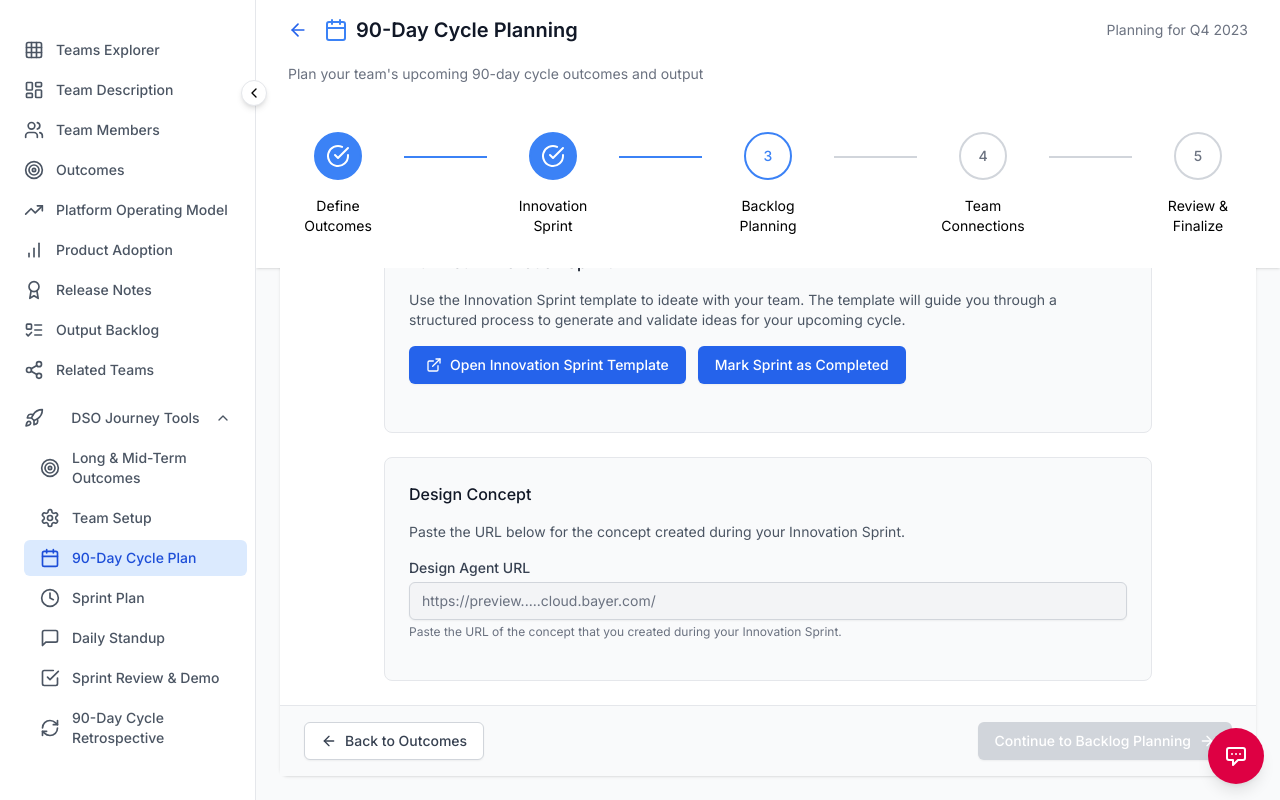
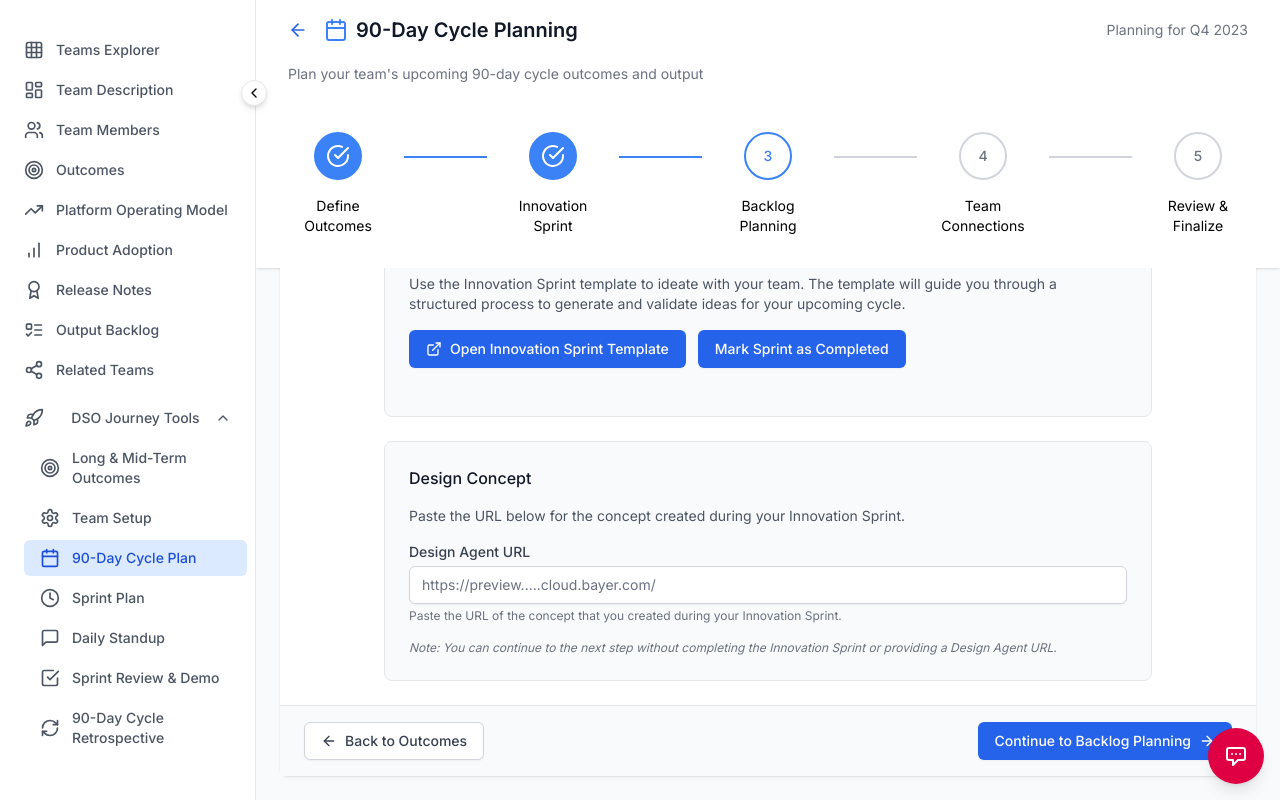
Before and after one commit to jessicabell11/DSO-OS-Test, a React (Vite) app: page /90-day-cycle in a window 1280 px wide. Both pictures are taken after a click on the button "Continue to Innovation Sprint". Built offline with nearby package versions, Linux system fonts and the light colour scheme.

Commit message:
on the 90-Day Cycle Planning screen Innovation Sprint step remove the panel for Digital Product Journey Project above the Design Concept panel

```diff
--- a/src/components/NinetyDayCyclePlan.tsx
+++ b/src/components/NinetyDayCyclePlan.tsx
@@ -172,11 +172,6 @@ const NinetyDayCyclePlan: React.FC<NinetyDayCyclePlanProps> = ({
           <BacklogPlanningStep
             shortTermOutcomes={shortTermOutcomes}
             designAgentUrl={designAgentUrl}
-            recommendedEpics={recommendedEpics}
-            setRecommendedEpics={setRecommendedEpics}
-            backlogItems={unassignedBacklogItems}
-            upcomingCycleItems={upcomingCycleItems}
-            setUpcomingCycleItems={setUpcomingCycleItems}
             onNext={nextStep}
             onBack={prevStep}
           />
--- a/src/components/cycle-planning/InnovationSprintStep.tsx
+++ b/src/components/cycle-planning/InnovationSprintStep.tsx
@@ -34,7 +34,7 @@ const InnovationSprintStep: React.FC<InnovationSprintStepProps> = ({
     setSkipInnovationSprint(true);
   };
 
-  const isNextDisabled = !skipInnovationSprint && (!sprintCompleted || !designAgentUrl);
+  // Removed the isNextDisabled condition to allow proceeding without completing the sprint
 
   return (
     <div className="space-y-6">
@@ -126,15 +126,17 @@ const InnovationSprintStep: React.FC<InnovationSprintStepProps> = ({
                     id="design-agent-url"
                     value={designAgentUrl}
                     onChange={(e) => setDesignAgentUrl(e.target.value)}
-                    disabled={!sprintCompleted}
                     placeholder="https://preview.....cloud.bayer.com/"
-                    className={`block w-full border border-gray-300 rounded-md shadow-sm py-2 px-3 focus:outline-none focus:ring-blue-500 focus:border-blue-500 sm:text-sm ${
-                      !sprintCompleted ? 'bg-gray-100 cursor-not-allowed' : ''
-                    }`}
+                    className="block w-full border border-gray-300 rounded-md shadow-sm py-2 px-3 focus:outline-none focus:ring-blue-500 focus:border-blue-500 sm:text-sm"
                   />
                   <p className="mt-1 text-xs text-gray-500">
                     Paste the URL of the concept that you created during your Innovation Sprint.
                   </p>
+                </div>
+
+                {/* Added note about optional fields */}
+                <div className="mt-2 text-xs text-gray-500 italic">
+                  Note: You can continue to the next step without completing the Innovation Sprint or providing a Design Agent URL.
                 </div>
               </div>
             </div>
@@ -184,12 +186,7 @@ const InnovationSprintStep: React.FC<InnovationSprintStepProps> = ({
           </button>
           <button
             onClick={onNext}
-            disabled={isNextDisabled}
-            className={`inline-flex items-center px-4 py-2 border border-transparent text-sm font-medium rounded-md shadow-sm text-white ${
-              isNextDisabled
-                ? 'bg-gray-300 cursor-not-allowed'
-                : 'bg-blue-600 hover:bg-blue-700'
-            }`}
+            className="inline-flex items-center px-4 py-2 border border-transparent text-sm font-medium rounded-md shadow-sm text-white bg-blue-600 hover:bg-blue-700"
           >
             Continue to Backlog Planning
             <ArrowRight className="h-4 w-4 ml-2" />
```
